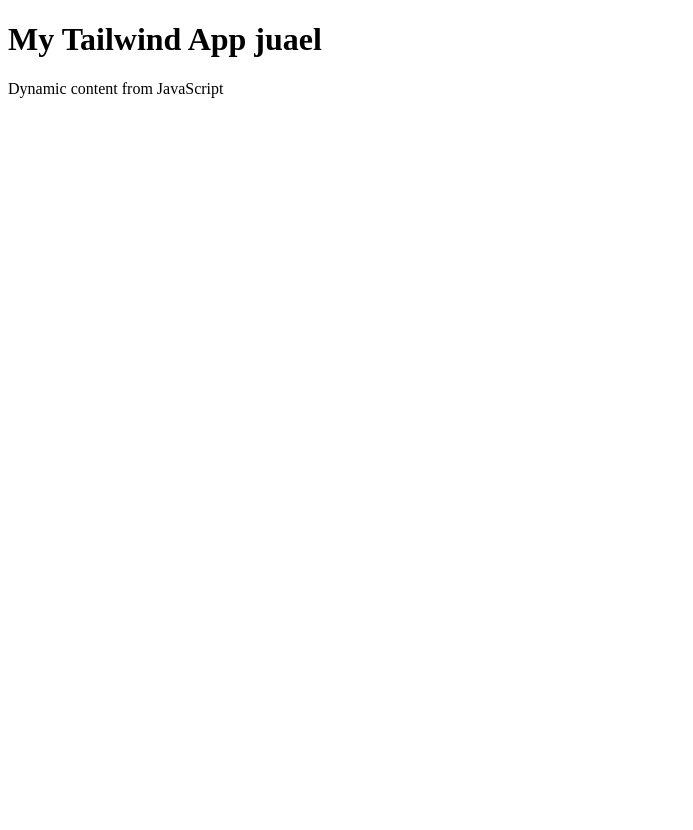
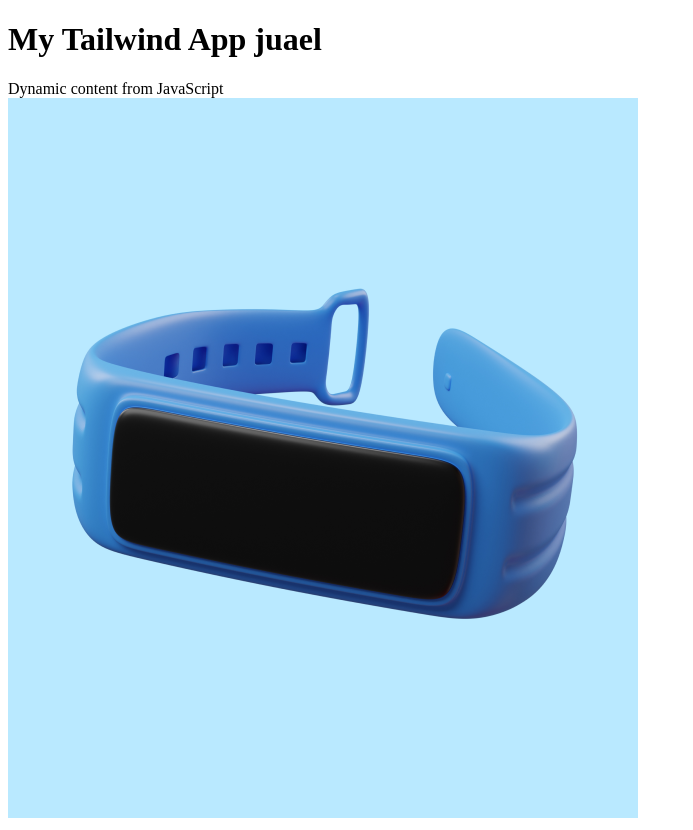
Before and after one commit to Mdjuealhossain/test_repo_html, a plain HTML site: page index.html in a window 1280 px wide. Shown: the whole page, without its empty margins (0-693 px from the left). Before the commit the page ends 800 px from the top, so only its background shows below. Drawn offline with Linux system fonts and the light colour scheme.

Commit message:
fix: image

```diff
--- a/index.html
+++ b/index.html
@@ -14,6 +14,7 @@
     <div id="app" class="container mx-auto">
       Dynamic content from JavaScript
     </div>
+    <img src="/image/lg-a 3 (1).png" />
   </main>
   <!-- <script src="app.js"></script> -->
 </body>
```
Also changed, not shown: image/lg-a 3 (1).png (added).
